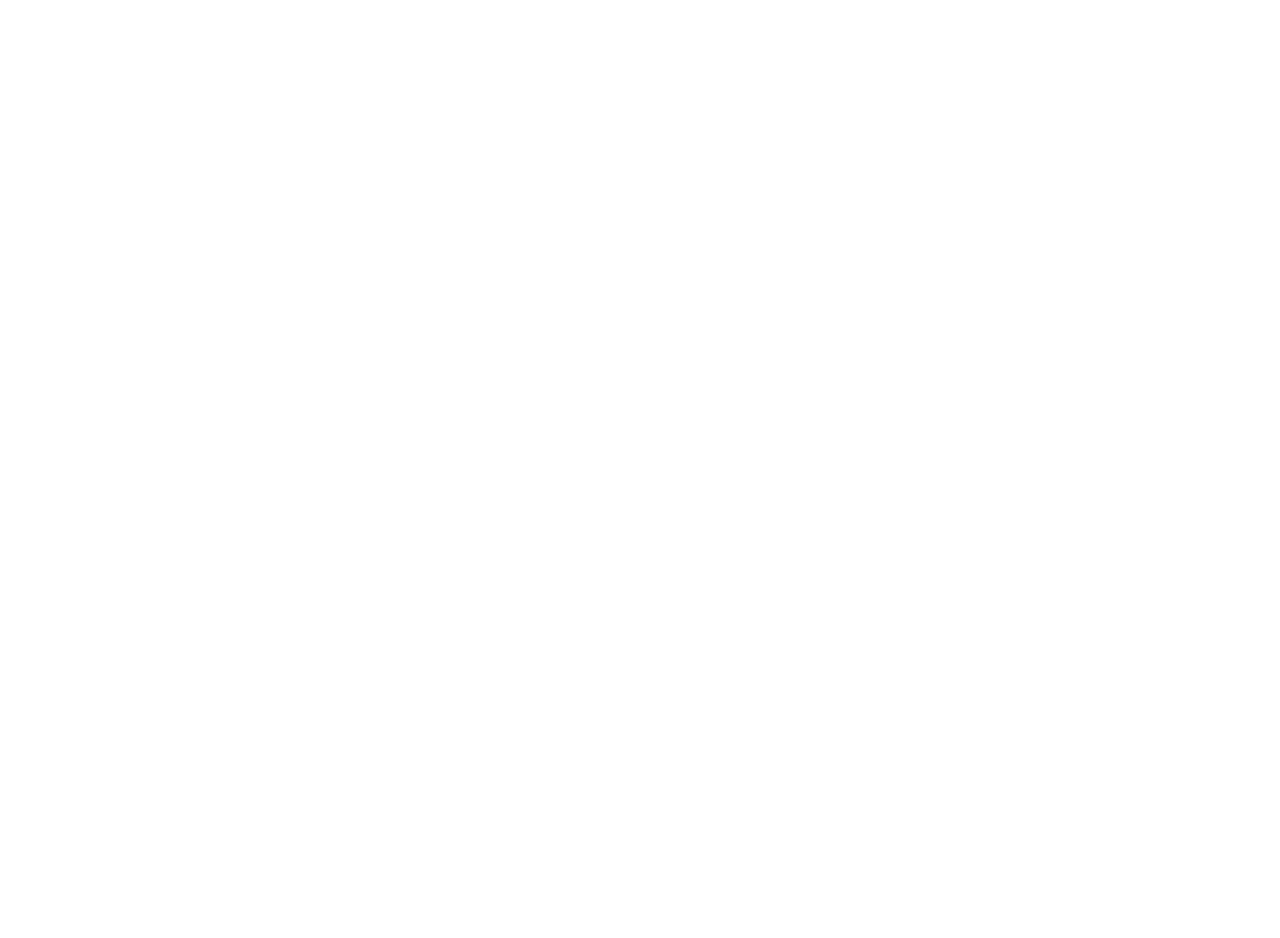
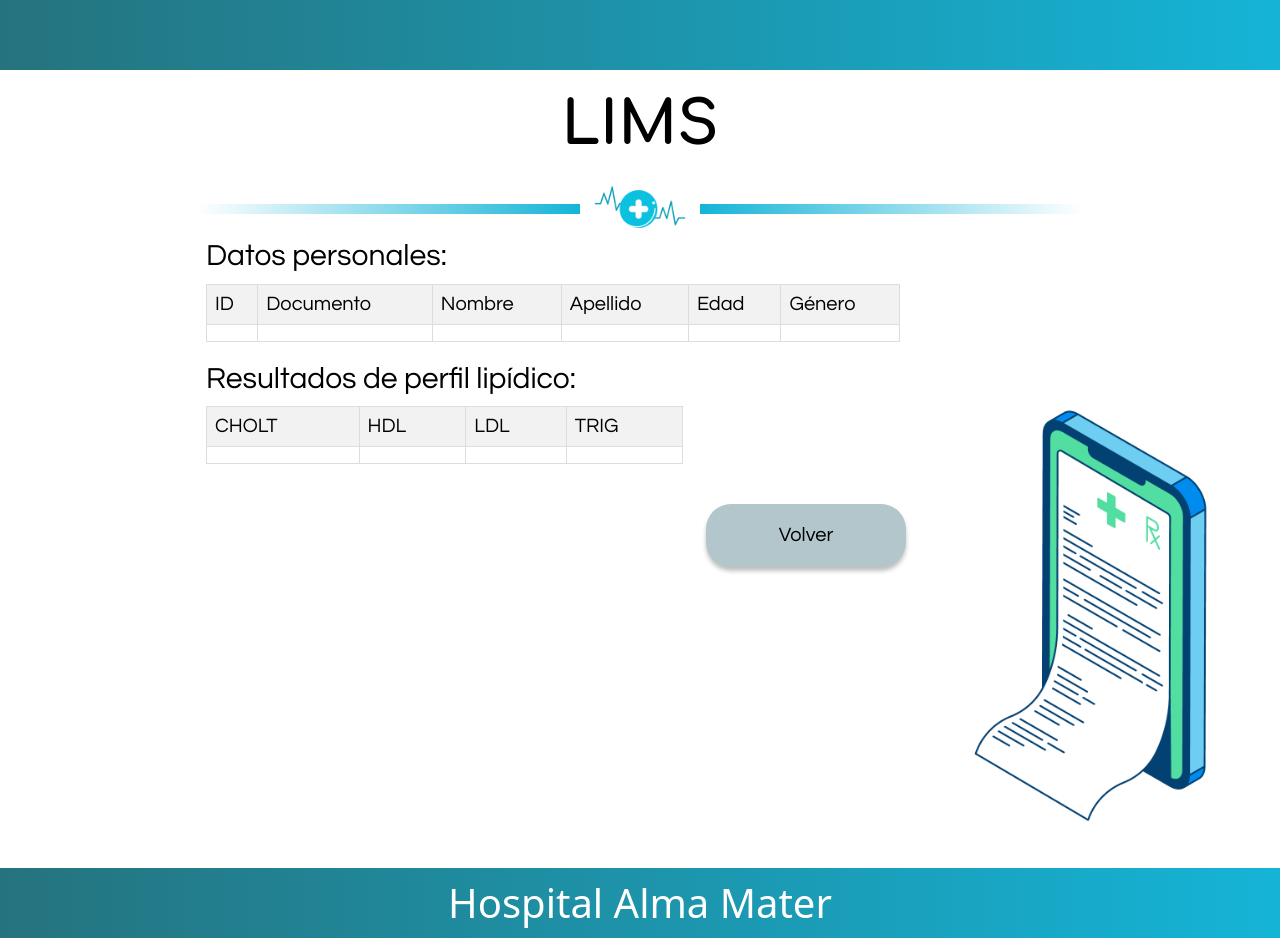
Before and after one commit to imEag/LIS-Web-App, a Vue app in the folder frontend/: page /paciente-result in a window 1280 px wide. Before the commit this address had no page. Before the commit the page ends 800 px from the top, so only its background shows below. Built offline with nearby package versions, Linux system fonts and the light colour scheme.

Commit message:
Patient Result Add

```diff
--- a/frontend/src/router/index.js
+++ b/frontend/src/router/index.js
@@ -3,6 +3,7 @@
 import PatientLogin from '@/views/PatientLogin.vue'
 import SpecialistLogin from '@/views/SpecialistLogin.vue'
 import SpecialistSelect from '@/views/SpecialistSelect.vue'
+import PatientResult from '@/views/PatientResult.vue'
 
 const router = createRouter({
   history: createWebHistory(import.meta.env.BASE_URL),
@@ -26,6 +27,11 @@
       path: '/especialista-select',
       name: 'especialista select',
       component: SpecialistSelect
+    },
+    {
+      path: '/paciente-result',
+      name: 'paciente result',
+      component: PatientResult
     }
   ]
 })
--- a/frontend/src/views/PatientLogin.vue
+++ b/frontend/src/views/PatientLogin.vue
@@ -10,7 +10,7 @@
       <div class="menu">
         <h1>Inicio de sesión</h1>
         <input placeholder="Número de cédula" id="patient-cedula" class="input patient-cedula">
-        <router-link to="/paciente">
+        <router-link to="/paciente-result">
           <button class="btn btn-primary">Ingresar</button>
         </router-link>
         <router-link to="/">
--- /dev/null
+++ b/frontend/src/views/PatientResult.vue
@@ -0,0 +1,157 @@
+<script setup>
+import PageContainer from "@/components/PageContainer.vue";
+import imgSrc from '@/assets/images/Result_PatientResult.png';
+</script>
+
+<template>
+  <PageContainer>
+    <div class="paciente-result">
+      <div class="content">
+        <div class="data-section">
+          <h2>Datos personales:</h2>
+          <table class="table">
+            <thead>
+              <tr>
+                <th>ID</th>
+                <th>Documento</th>
+                <th>Nombre</th>
+                <th>Apellido</th>
+                <th>Edad</th>
+                <th>Género</th>
+              </tr>
+            </thead>
+            <tbody>
+              <tr>
+                <td></td>
+                <td></td>
+                <td></td>
+                <td></td>
+                <td></td>
+                <td></td>
+              </tr>
+            </tbody>
+          </table>
+          <h2>Resultados de perfil lipídico:</h2>
+          <table class="table2">
+            <thead>
+              <tr>
+                <th>CHOLT</th>
+                <th>HDL</th>
+                <th>LDL</th>
+                <th>TRIG</th>
+              </tr>
+            </thead>
+            <tbody>
+              <tr>
+                <td></td>
+                <td></td>
+                <td></td>
+                <td></td>
+              </tr>
+            </tbody>
+          </table>
+          <router-link to="/">
+          <button class="btn btn-secondary">Volver</button>
+          </router-link>
+        </div>
+        <img :src="imgSrc" alt="Resultado del paciente">
+      </div>
+    </div>
+  </PageContainer>
+</template>
+
+<style lang="scss" scoped>
+@import "@/assets/styles/main.scss";
+
+.paciente-result {
+  padding: 20px;
+  font-family: $questrial;
+  font-size: 20px;
+
+  .content {
+    display: flex;
+    flex-direction: column;
+    align-items: center;
+
+    @include respond-to('tablet') {
+      flex-direction: row;
+      justify-content: space-between;
+      align-items: flex-start;
+    }
+  }
+
+  .data-section {
+    width: 100%;
+    margin-top: -60px;
+
+    @include respond-to('tablet') {
+      width: 60%;
+      margin-right: 20px;
+      margin-bottom: 0;
+    }
+
+    @include respond-to('desktop') {
+      width: 70%;
+    }
+
+    h2 {
+      margin-top: 20px;
+      margin-bottom: 10px;
+    }
+
+    .table, .table2 {
+      width: 80%;
+      border-collapse: collapse;
+      margin-bottom: 20px;
+
+      th, td {
+        border: 1px solid #ddd;
+        padding: 8px;
+        text-align: left;
+      }
+
+      th {
+        background-color: #f2f2f2;
+      }
+    }
+
+    .table2 {
+      @include respond-to('tablet') {
+        width: 70%;
+      }
+
+      @include respond-to('desktop') {
+        width: 55%;
+      }
+    }
+
+    .btn {
+      background-color: $pale-blue;
+      box-shadow: 0 4px 4px 0 #00000040;
+      border: none;
+      width: 200px;
+      padding: 20px 0;
+      border-radius: 25px;
+      cursor: pointer;
+      transition: background-color 0.1s;
+      margin-top: 20px;
+      margin-left: 500px;
+    }
+  }
+
+  img {
+    width: 200px;
+    margin-left: 10px;
+    margin-right: -900px;
+    margin-top: -170px;
+
+    @include respond-to('tablet') {
+      width: 400px;
+    }
+
+    @include respond-to('desktop') {
+      width: 280px;
+    }
+  }
+}
+</style>
```
Also changed, not shown: frontend/src/assets/images/Result_PatientResult.png (added), frontend/src/views/PatienResult.vue (deleted).
